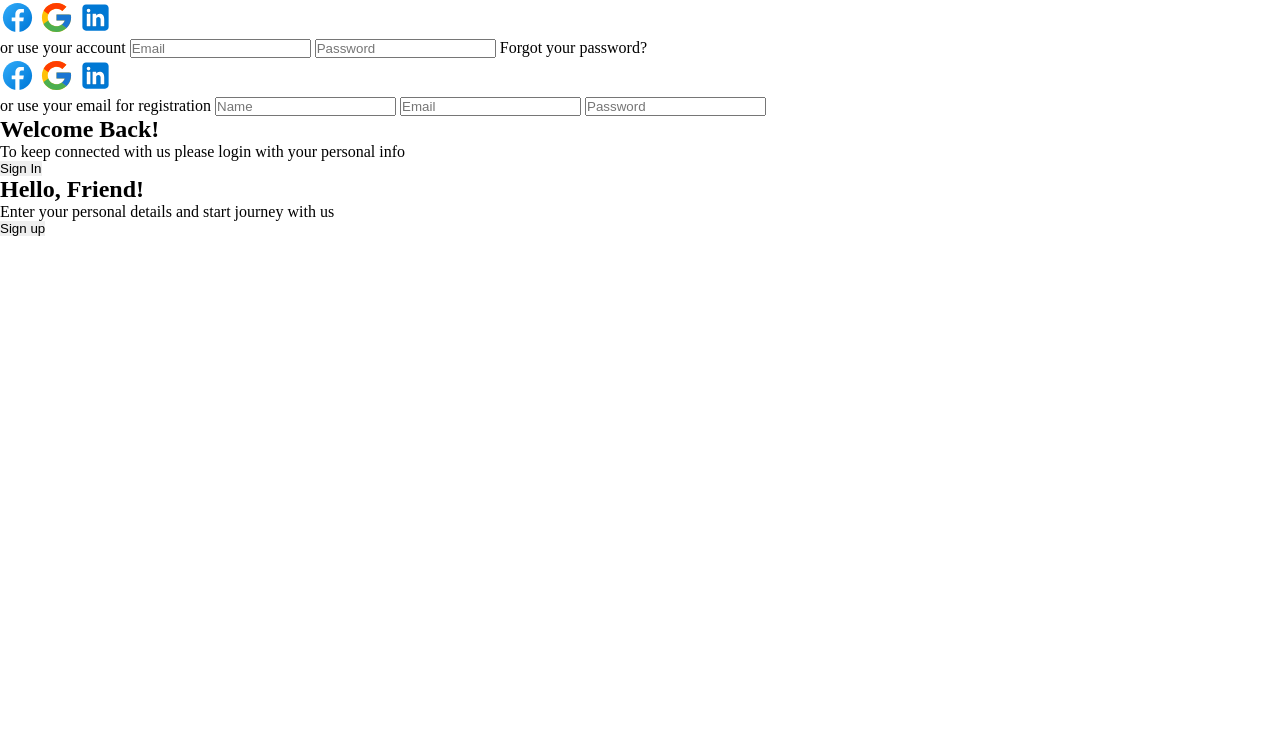
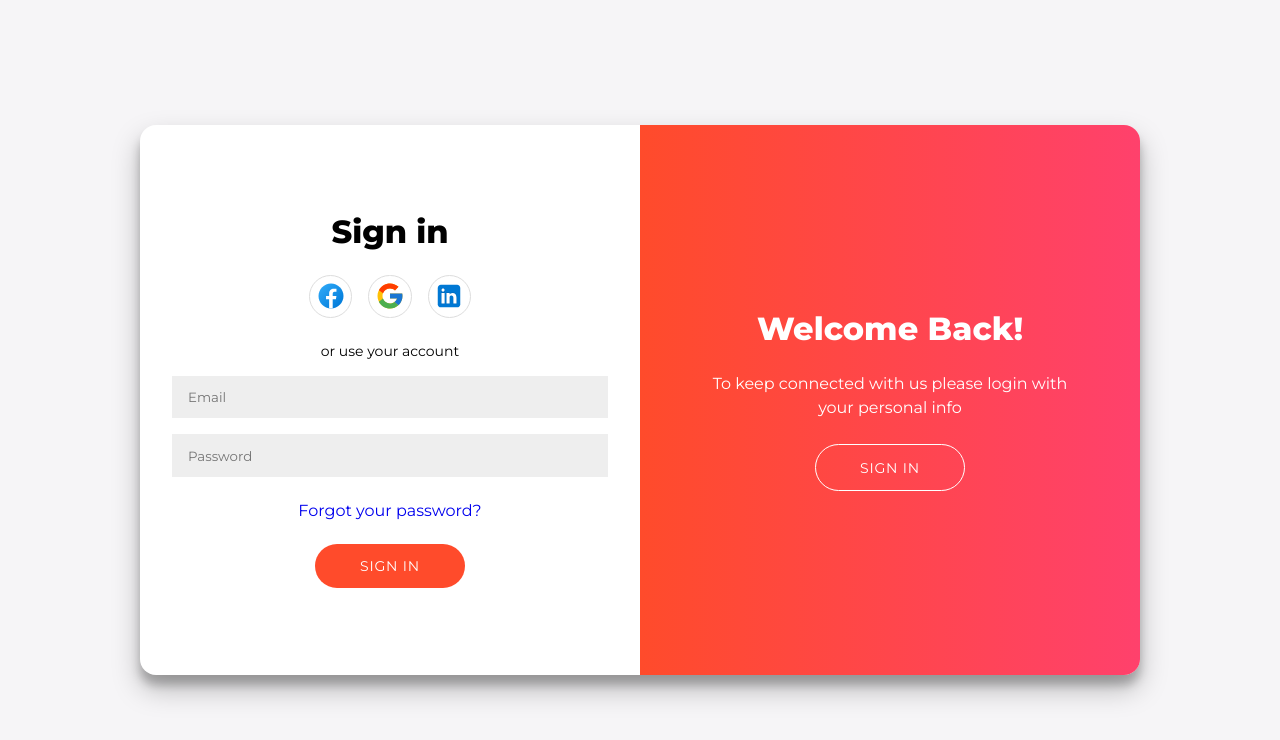
Before and after one commit to NaughtyySora/svelte_login, a SvelteKit app: page / in a window 1280 px wide. Shown: the top 740 px of the page. Built offline with nearby package versions, Linux system fonts and the light colour scheme.

Commit message:
general input, overlay styling

```diff
--- a/src/assets/styles/fonts.css
+++ b/src/assets/styles/fonts.css
@@ -1,8 +1,7 @@
 @import url('https://fonts.googleapis.com/css?family=Montserrat:400,800');
 
-
 :root {
-  --inter: Montserrat, san-serif;
+  --montserrat: Montserrat, san-serif;
   --fSize80: 5rem;
   --fSize72: 4.5rem;
   --fSize64: 4rem;
--- a/src/assets/styles/index.css
+++ b/src/assets/styles/index.css
@@ -7,20 +7,26 @@
   margin: 0;
   padding: 0;
   box-sizing: border-box;
+  font-family: var(--montserrat);
 }
 
 a {
   text-decoration: none;
-  color: var(--black);
 }
 
 button {
   display: block;
   border: none;
   outline: none;
-  color: var(--black);
+  cursor: pointer;
 }
 
 body {
   font-size: 16px;
+  background: var(--white_10);
+	display: flex;
+	justify-content: center;
+	align-items: center;
+	flex-direction: column;
+	height: 100vh;
 }
--- a/src/components/Form.svelte
+++ b/src/components/Form.svelte
@@ -9,8 +9,14 @@
   type OnSubmit = (e: FormEvent) => void;
 </script>
 
-<form class="Form" on:submit|preventDefault={onSubmit}>
-  <h2 class="Form-title">{title}</h2>
+<form
+  {...$$restProps}
+  class={`Form ${$$props.class || ""}`}
+  on:submit|preventDefault={onSubmit}
+>
+  {#if title}
+    <h2 class="Form-title">{title}</h2>
+  {/if}
 
   <div class="Form-socials">
     <a href="/" class="Form-socials-item">
@@ -33,6 +39,45 @@
 
 <style>
   .Form {
+    max-width: 50%;
+    width: 100%;
+    height: 100%;
+    padding: 2rem;
+  }
 
+  .Form-title {
+    font-size: var(--fSize32);
+    color: var(--black);
+    margin-bottom: 1.5rem;
+    text-align: center;
+  }
+
+  .Form-socials {
+    display: flex;
+    align-items: center;
+    gap: 1rem;
+    margin: 0 auto 1.5rem auto;
+    max-width: fit-content;
+  }
+
+  .Form-socials-item {
+    border: 1px solid var(--white_30);
+    border-radius: 50%;
+    display: flex;
+    justify-content: center;
+    align-items: center;
+    padding: 0.35rem;
+  }
+
+  .Form-submit {
+    background-color: var(--red);
+    padding: 0.825rem 1.25rem;
+    font-size: var(--fSize14);
+    color: var(--white);
+    border-radius: 2rem;
+    min-width: 150px;
+    text-transform: uppercase;
+    letter-spacing: 0.05rem;
+    margin: 1.5rem auto 0 auto;
   }
 </style>
--- a/src/components/Icon.svelte
+++ b/src/components/Icon.svelte
@@ -18,7 +18,7 @@
 
 <style>
   .Icon {
-    width: 35px;
-    height: 35px;
+    width: 30px;
+    height: 30px;
   }
 </style>
--- a/src/components/SignInForm.svelte
+++ b/src/components/SignInForm.svelte
@@ -2,14 +2,34 @@
   import Form from "./Form.svelte";
 </script>
 
-<Form>
-  <span>or use your email for registration</span>
-  <input type="text" placeholder="Name" />
-  <input type="email" placeholder="Email" />
-  <input type="password" placeholder="Password" />
+<Form title="Sign in" buttonTitle="Sign In" class="SignIn">
+  <p class="SignIn-text">or use your account</p>
+  <input class="SignIn-email" type="email" placeholder="Email" />
+  <input class="SignIn-password" type="password" placeholder="Password" />
+  <a href="/forgot-password" class="SignIn-forgot">Forgot your password?</a>
 </Form>
 
+<style>
+  .SignIn-text {
+    text-align: center;
+    margin-bottom: 0.5rem;
+    font-size: var(--fSize14);
+  }
+  .SignIn-email,
+  .SignIn-password {
+    background-color: var(--white_20);
+    border: none;
+    padding: 0.825rem 1rem;
+    margin: 0.5rem 0;
+    width: 100%;
+  }
 
-<style>
+  .SignIn-password {
+    margin-bottom: 1.5rem;
+  }
 
+  .SignIn-forgot {
+    display: block;
+    text-align: center;
+  }
 </style>
--- a/src/components/SignUpForm.svelte
+++ b/src/components/SignUpForm.svelte
@@ -2,14 +2,27 @@
   import Form from "./Form.svelte";
 </script>
 
-<Form>
-  <span>or use your account</span>
-  <input type="email" placeholder="Email" />
-  <input type="password" placeholder="Password" />
-  <a href="#">Forgot your password?</a>
+<Form title="Create Account" buttonTitle="Sign Up" class="SignUp">
+  <p class="SignUp-text">or use your email for registration</p>
+  <input type="text" placeholder="Name" class="SignUp-name" />
+  <input type="email" placeholder="Email" class="SignUp-email" />
+  <input type="password" placeholder="Password" class="SignUp-password" />
 </Form>
 
+<style>
+  .SignUp-text {
+    text-align: center;
+    margin-bottom: 0.5rem;
+    font-size: var(--fSize14);
+  }
 
-<style>
-
+  .SignUp-name,
+  .SignUp-email,
+  .SignUp-password {
+    background-color: var(--white_20);
+    border: none;
+    padding: 0.825rem 1rem;
+    margin: 0.5rem 0;
+    width: 100%;
+  }
 </style>
--- a/src/components/Widget.svelte
+++ b/src/components/Widget.svelte
@@ -5,28 +5,106 @@
 	const overlayContent = [
 		{
 			title: "Welcome Back!",
-			description: "To keep connected with us please login with your personal info",
+			description:
+				"To keep connected with us please login with your personal info",
 			button: "Sign In",
 		},
-		{
-			title: "Hello, Friend!",
-			description: "Enter your personal details and start journey with us",
-			button: "Sign up",
-		},
+		// {
+		// 	title: "Hello, Friend!",
+		// 	description: "Enter your personal details and start journey with us",
+		// 	button: "Sign up",
+		// },
 	];
 </script>
 
 <div class="Widget">
+	<SignInForm />
 	<SignUpForm />
-	<SignInForm />
 
 	<div class="Widget-overlay">
-		{#each overlayContent as { button, description, title } (title)}
-			<div class="Widget-overlay-panel">
-				<h1>{title}</h1>
-				<p>{description}</p>
-				<button class="Widget-overaly">{button}</button>
-			</div>
-		{/each}
+		<div class="Widget-overlay-container">
+			{#each overlayContent as { button, description, title } (title)}
+				<div class="Widget-overlay-panel">
+					<h3 class="Widget-overlay-title">{title}</h3>
+					<p class="Widget-overlay-text">{description}</p>
+					<button class="Widget-overlay-btn">{button}</button>
+				</div>
+			{/each}
+		</div>
 	</div>
 </div>
+
+<style>
+	.Widget {
+		position: relative;
+		border-radius: 1rem;
+		display: flex;
+		align-items: center;
+		background-color: #fff;
+		box-shadow:
+			0 14px 28px rgba(0, 0, 0, 0.25),
+			0 10px 10px rgba(0, 0, 0, 0.22);
+		overflow: hidden;
+		min-width: 768px;
+		max-width: 1000px;
+		min-height: 550px;
+	}
+
+	.Widget-overlay {
+		position: absolute;
+		inset: 0;
+	}
+
+	.Widget-overlay-container {
+		position: absolute;
+		width: 50%;
+		top: 0;
+		bottom: 0;
+		right: 0;
+		background: var(--red);
+		background: -webkit-linear-gradient(to right, #ff4b2b, #ff416c);
+		background: linear-gradient(to right, #ff4b2b, #ff416c);
+		background-repeat: no-repeat;
+		background-size: cover;
+		background-position: 0 0;
+		color: var(--white);
+		display: flex;
+		align-items: center;
+		justify-content: center;
+	}
+
+	.Widget-overlay-panel {
+		max-width: 75%;
+		width: 100%;
+		margin: 0 auto;
+	}
+
+	.Widget-overlay-title {
+		font-size: var(--fSize32);
+		font-family: 800;
+		color: var(--white);
+		margin-bottom: 1.5rem;
+		text-align: center;
+	}
+
+	.Widget-overlay-text {
+		font-size: var(--fSize16);
+		color: var(--white);
+		margin-bottom: 1.5rem;
+		text-align: center;
+		line-height: 1.5;
+	}
+
+	.Widget-overlay-btn {
+    background-color: transparent;
+    padding: 0.825rem 1.25rem;
+    font-size: var(--fSize14);
+    color: var(--white);
+    border-radius: 2rem;
+    min-width: 150px;
+    text-transform: uppercase;
+    letter-spacing: 0.05rem;
+    margin: 1.5rem auto 0 auto;
+		border: 1px solid var(--white);
+	}
+</style>
```
Also changed, not shown: src/assets/styles/colors.css (line endings or trailing spaces).
